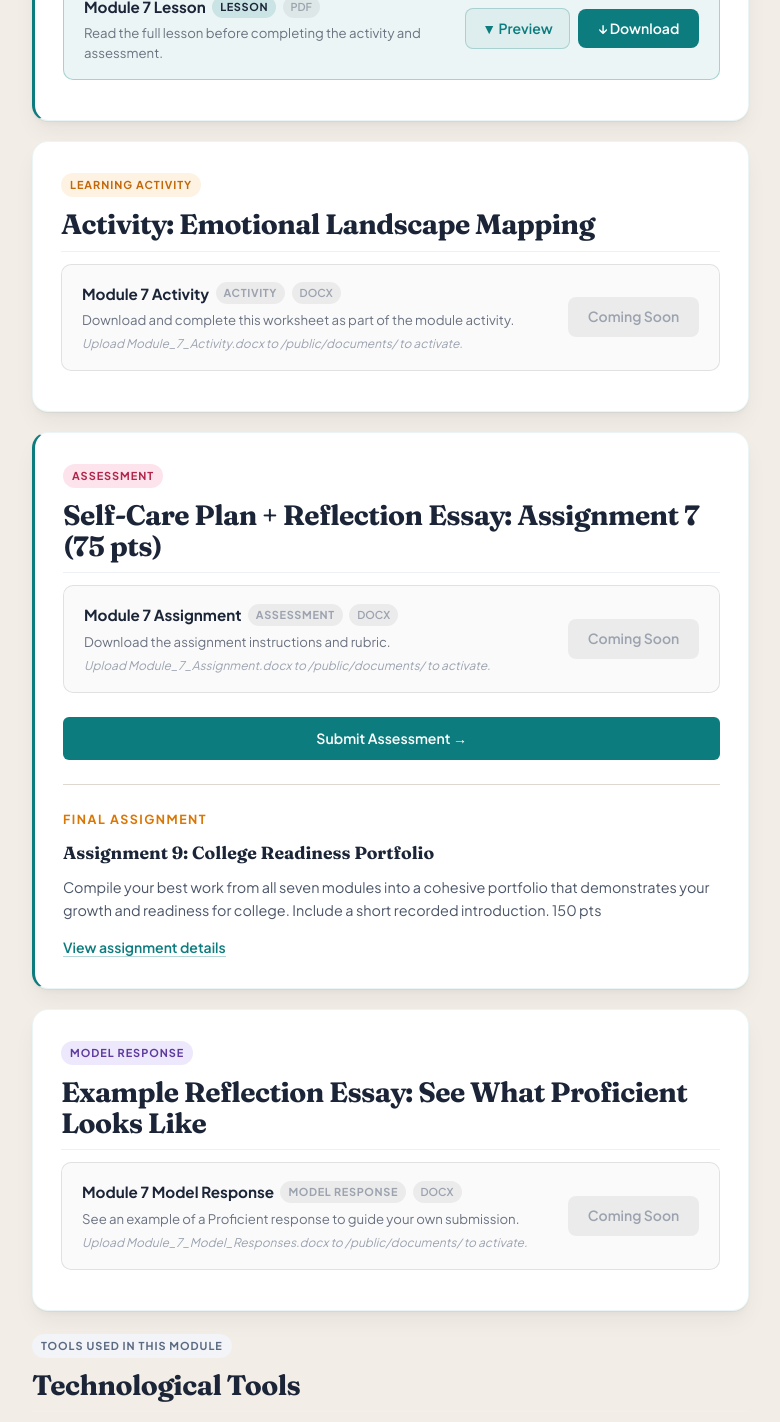
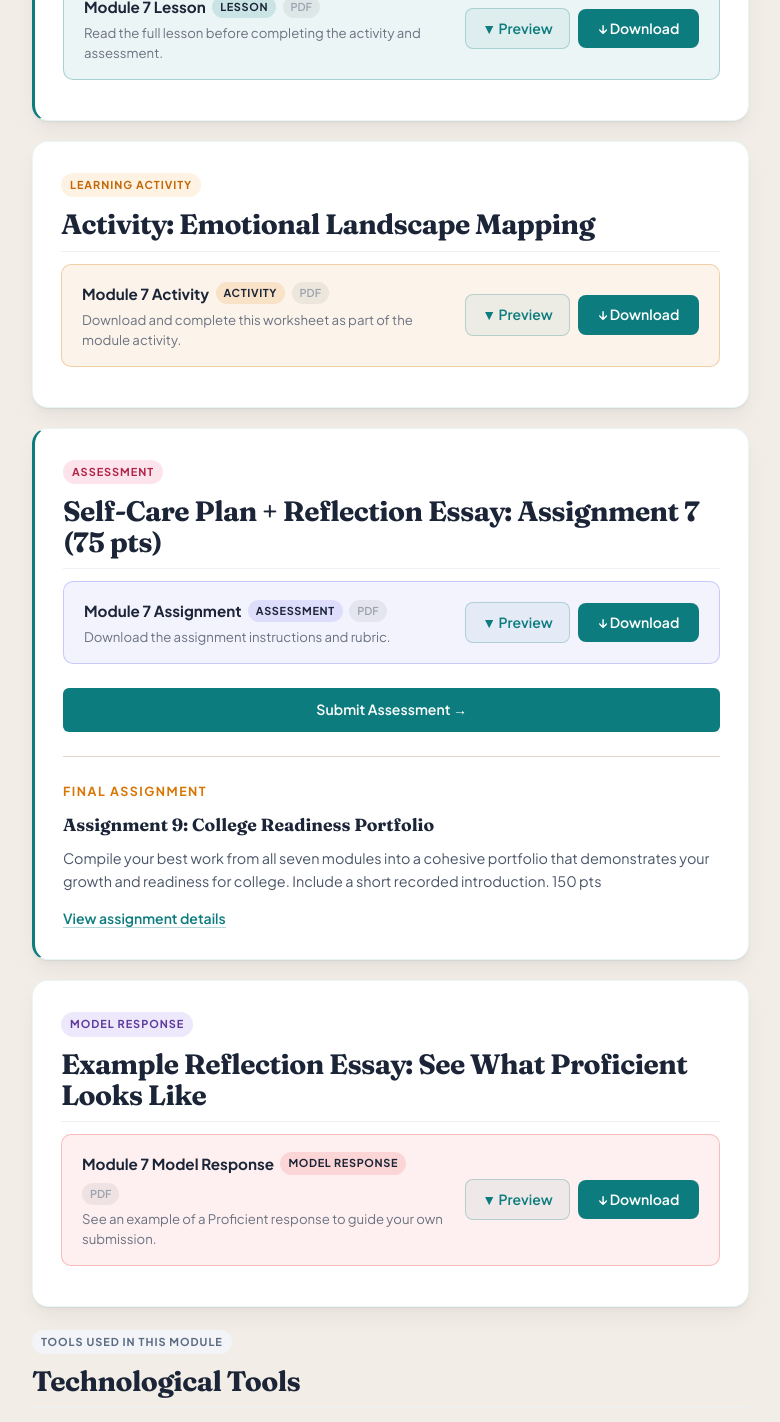
Before and after one commit to khat713/alums-declassified, a Next.js app: page /alums-declassified/module-7 in a window 1280 px wide. Shown: the part 1753-3175 px from the top of the page, without its empty margins (54-834 px from the left). Built offline with nearby package versions, Linux system fonts and the light colour scheme.

Commit message:
Activate all Module 7 documents (Activity, Assignment, Model Responses)
https://claude.ai/code/session_01ACShDaK2GGEuP5JgU3EUUC

```diff
--- a/app/module-7/page.tsx
+++ b/app/module-7/page.tsx
@@ -115,7 +115,7 @@ export default function Module7Page() {
               >
                 Activity: Emotional Landscape Mapping
               </h2>
-              <DocumentDownload title="Module 7 Activity" description="Download and complete this worksheet as part of the module activity." filename="Module_7_Activity.docx" type="activity" active={false} />
+              <DocumentDownload title="Module 7 Activity" description="Download and complete this worksheet as part of the module activity." filename="Module_7_Activity.pdf" type="activity" active={true} />
             </div>
             </FadeIn>
 
@@ -131,7 +131,7 @@ export default function Module7Page() {
               >
                 Self-Care Plan + Reflection Essay: Assignment 7 (75 pts)
               </h2>
-              <DocumentDownload title="Module 7 Assignment" description="Download the assignment instructions and rubric." filename="Module_7_Assignment.docx" type="assessment" active={false} />
+              <DocumentDownload title="Module 7 Assignment" description="Download the assignment instructions and rubric." filename="Module_7_Assignment.pdf" type="assessment" active={true} />
                 <AssessmentSubmitButton />
               <div style={{ borderTop: '1px solid var(--border)', paddingTop: '1.5rem', marginTop: '1.5rem' }}>
                 <p style={{ fontSize: '0.78rem', fontWeight: 700, letterSpacing: '0.12em', textTransform: 'uppercase', color: '#d97706', marginBottom: '0.5rem' }}>FINAL ASSIGNMENT</p>
@@ -154,7 +154,7 @@ export default function Module7Page() {
               >
                 Example Reflection Essay: See What Proficient Looks Like
               </h2>
-              <DocumentDownload title="Module 7 Model Response" description="See an example of a Proficient response to guide your own submission." filename="Module_7_Model_Responses.docx" type="model" active={false} />
+              <DocumentDownload title="Module 7 Model Response" description="See an example of a Proficient response to guide your own submission." filename="Module_7_Model_Responses.pdf" type="model" active={true} />
             </div>
             </FadeIn>
 
```
